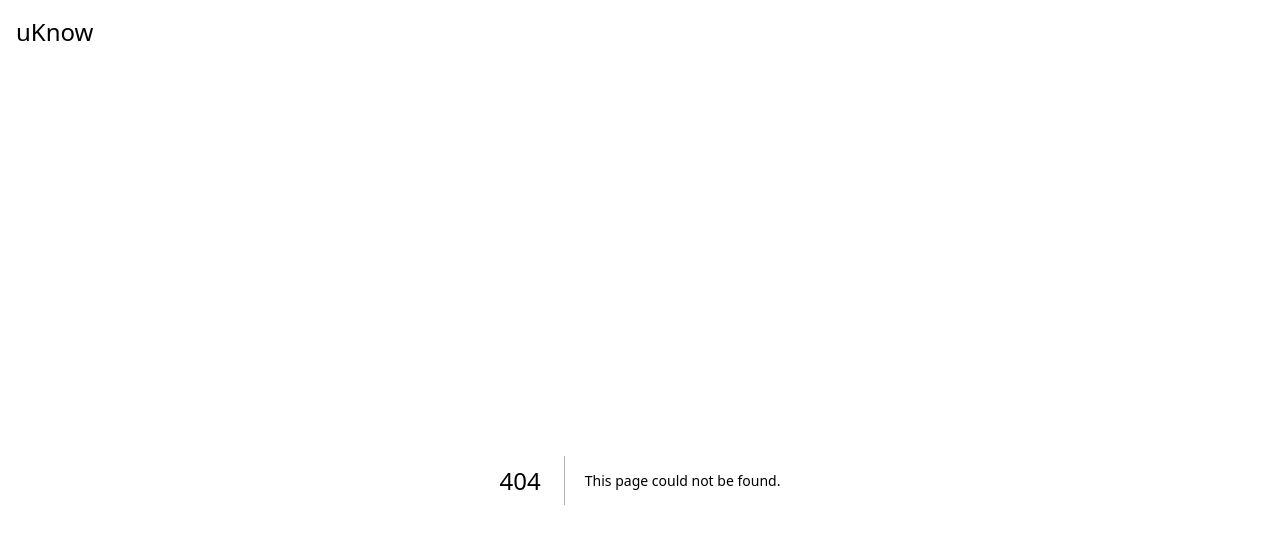
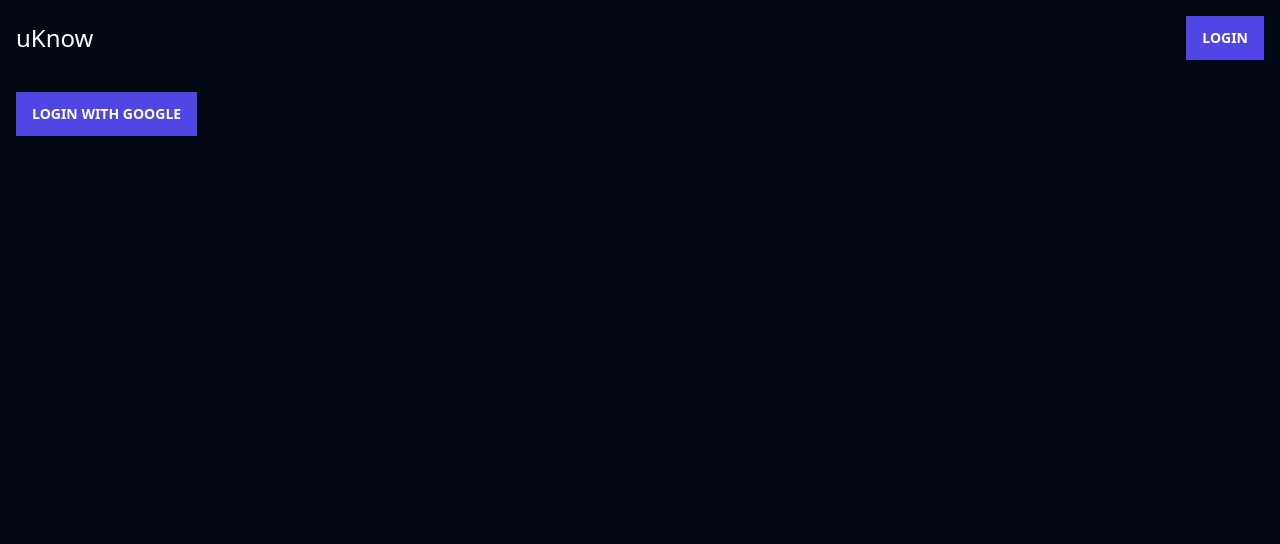
Before and after one commit to SomebodyBlacked/uKnow, a Next.js app: page /login in a window 1280 px wide. Before the commit this address had no page. Shown: the top 544 px of the page. Built offline with nearby package versions, Linux system fonts and the light colour scheme; no server answers.

Commit message:
add authentication with Google login and create blog page; include js-cookie for token management

```diff
--- a/package.json
+++ b/package.json
@@ -10,6 +10,7 @@
   },
   "dependencies": {
     "firebase": "^11.0.1",
+    "js-cookie": "^3.0.5",
     "next": "15.0.2",
     "react": "19.0.0-rc-02c0e824-20241028",
     "react-dom": "19.0.0-rc-02c0e824-20241028"
--- /dev/null
+++ b/src/app/create/page.js
@@ -0,0 +1,7 @@
+export default function CreateBlogPage() {
+  return (
+    <div>
+      <h1>Create Blog Page</h1>
+    </div>
+  );
+}
--- /dev/null
+++ b/src/app/login/page.js
@@ -0,0 +1,28 @@
+"use client";
+
+import { auth } from '@/firebaseConfig';
+import { GoogleAuthProvider, signInWithPopup } from 'firebase/auth';
+import { useRouter } from 'next/navigation';
+import Cookies from 'js-cookie';
+
+export default function LoginPage() {
+  const router = useRouter();
+
+  const handleGoogleLogin = async () => {
+    const provider = new GoogleAuthProvider();
+    try {
+      const result = await signInWithPopup(auth, provider);
+      const token = await result.user.getIdToken();
+      Cookies.set('auth-token', token, { expires: 300 });
+      router.push('/');
+    } catch (error) {
+      console.error('Error signing in with Google:', error);
+    }
+  };
+
+  return (
+    <div>
+      <button onClick={handleGoogleLogin} className='bg-indigo-600 px-4 py-3 text-center text-sm font-bold cursor-pointer uppercase'>Login with Google</button>
+    </div>
+  );
+}
--- a/src/components/NavBar.jsx
+++ b/src/components/NavBar.jsx
@@ -1,12 +1,44 @@
+"use client";
+
+import Cookies from "js-cookie";
 import Link from "next/link";
+import { useEffect, useState } from "react";
 
 export default function NavBar() {
+  const [isAuthenticated, setIsAuthenticated] = useState(false);
+
+  useEffect(() => {
+    const token = Cookies.get("auth-token");
+    setIsAuthenticated(!!token);
+  }, []);
+
+  const handleLogout = () => {
+    Cookies.remove("auth-token");
+    setIsAuthenticated(false);
+  };
+
   return (
     <nav className="p-4">
       <div className="container mx-auto flex justify-between items-center">
         <h1 className="text-2xl">
           <Link href="/">uKnow</Link>
         </h1>
+        <div>
+          {isAuthenticated ? (
+            <button
+              onClick={handleLogout}
+              className="border px-4 py-3 text-center text-sm font-bold cursor-pointer uppercase"
+            >
+              Logout
+            </button>
+          ) : (
+            <Link href="/login">
+              <button className="bg-indigo-600 px-4 py-3 text-center text-sm font-bold cursor-pointer uppercase">
+                Login
+              </button>
+            </Link>
+          )}
+        </div>
       </div>
     </nav>
   );
```
Also changed, not shown: src/middleware.js (added, +15 -0 lines), 1 other file (tests, documents, lock files or other folders).
